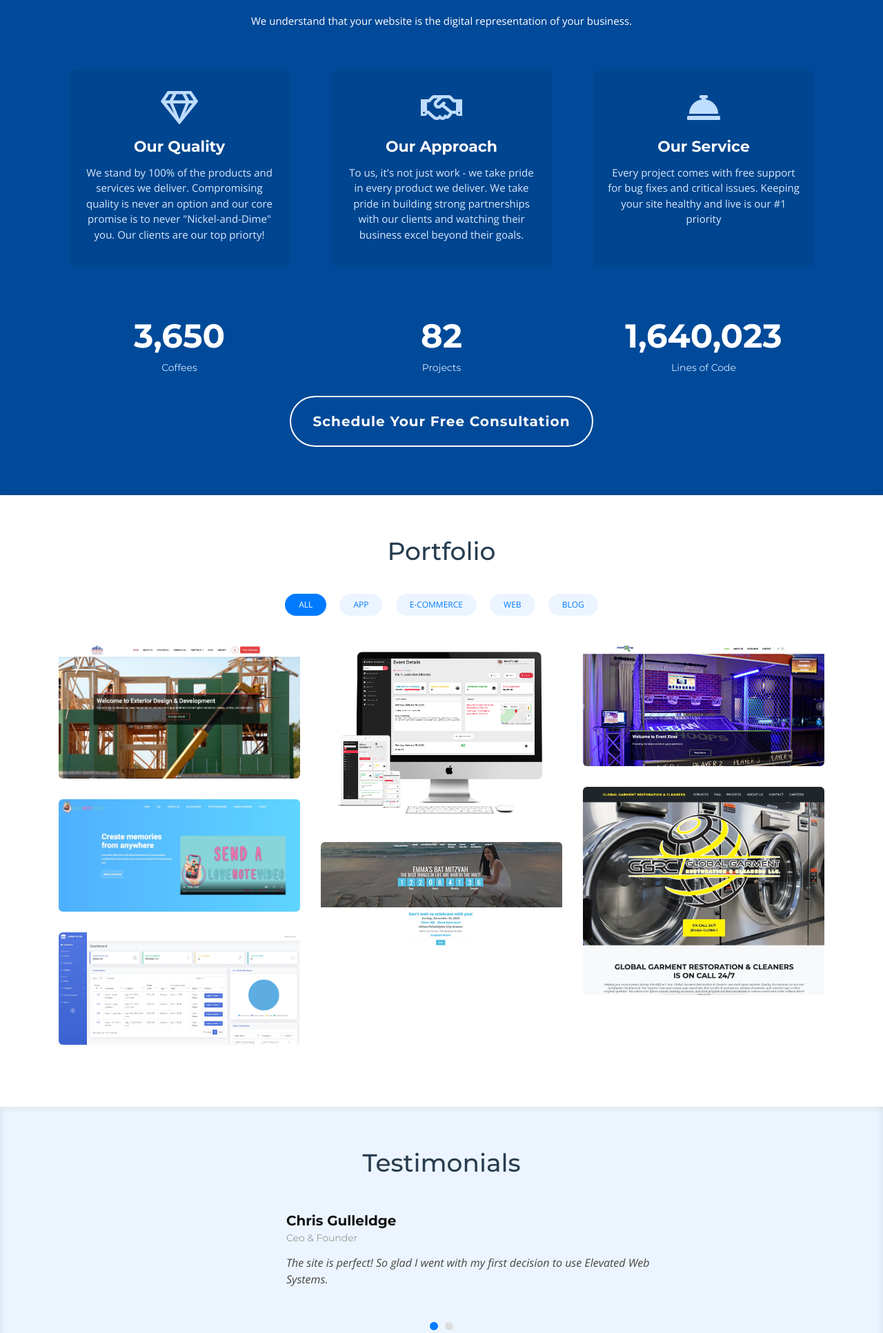
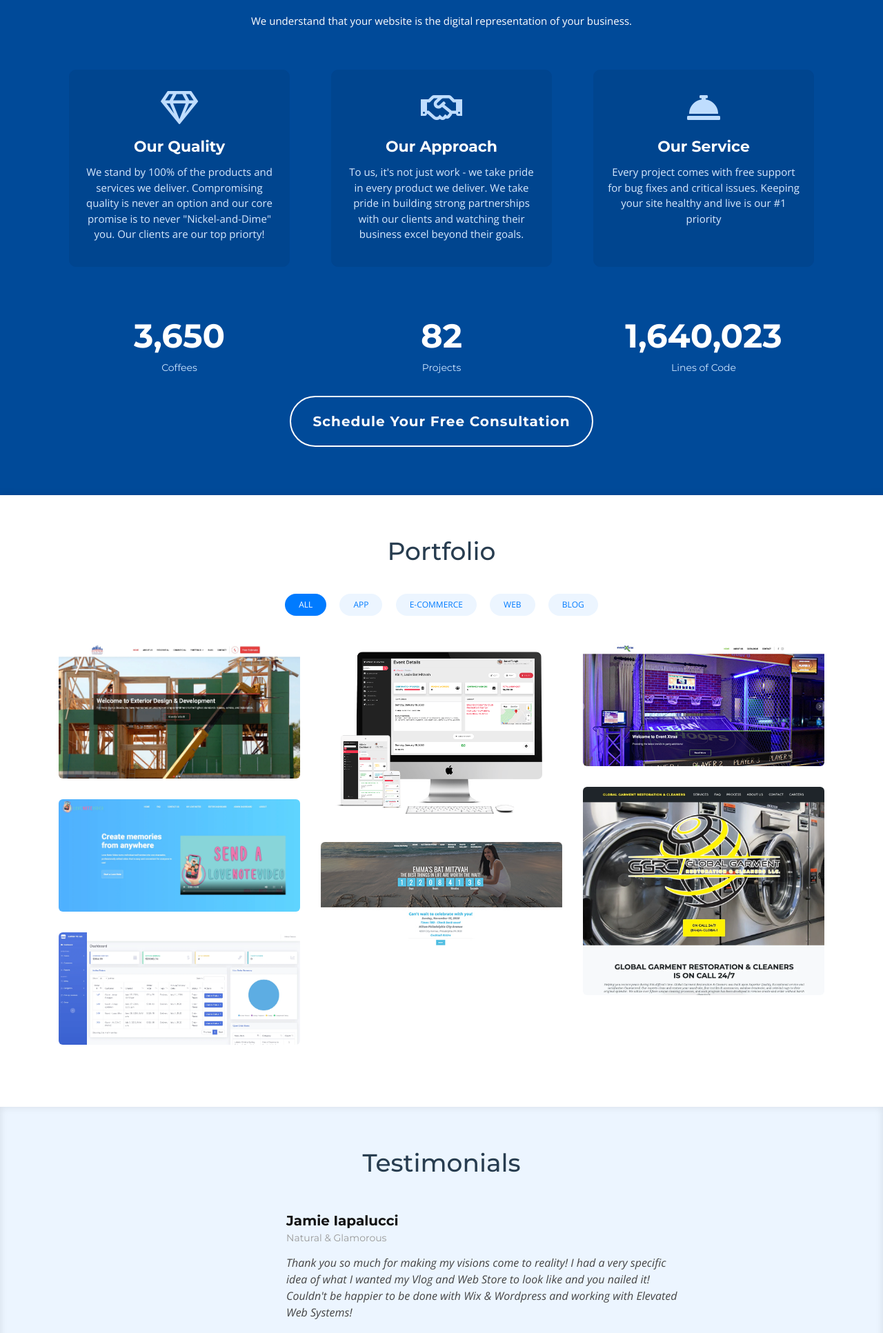
Before and after one commit to jtangir87/elevatedws, a Django app: page / in a window 1280 px wide. Shown: the part 3359-5292 px from the top of the page at 69% size. Run offline with Django 3.2, Linux system fonts and the light colour scheme; some libraries are stand-ins or nearby versions; some web fonts are replaced.

Commit message:
add testimonial

```diff
--- a/templates/pages/home.html
+++ b/templates/pages/home.html
@@ -404,6 +404,16 @@
 
               <div class="testimonial-item">
                 {% comment %} <img src="assets/img/testimonial-1.jpg" class="testimonial-img" alt=""> {% endcomment %}
+                <h3>Jamie Iapalucci</h3>
+                <h4>Natural & Glamorous</h4>
+                <p>
+                  Thank you so much for making my visions come to reality! I had a very specific idea of what I wanted my Vlog and Web Store to look like and you nailed it! Couldn't be happier
+                  to be done with Wix & Wordpress and working with Elevated Web Systems!
+                </p>
+              </div>
+
+              <div class="testimonial-item">
+                {% comment %} <img src="assets/img/testimonial-1.jpg" class="testimonial-img" alt=""> {% endcomment %}
                 <h3>Chris Gulleldge</h3>
                 <h4>Ceo &amp; Founder</h4>
                 <p>
```
